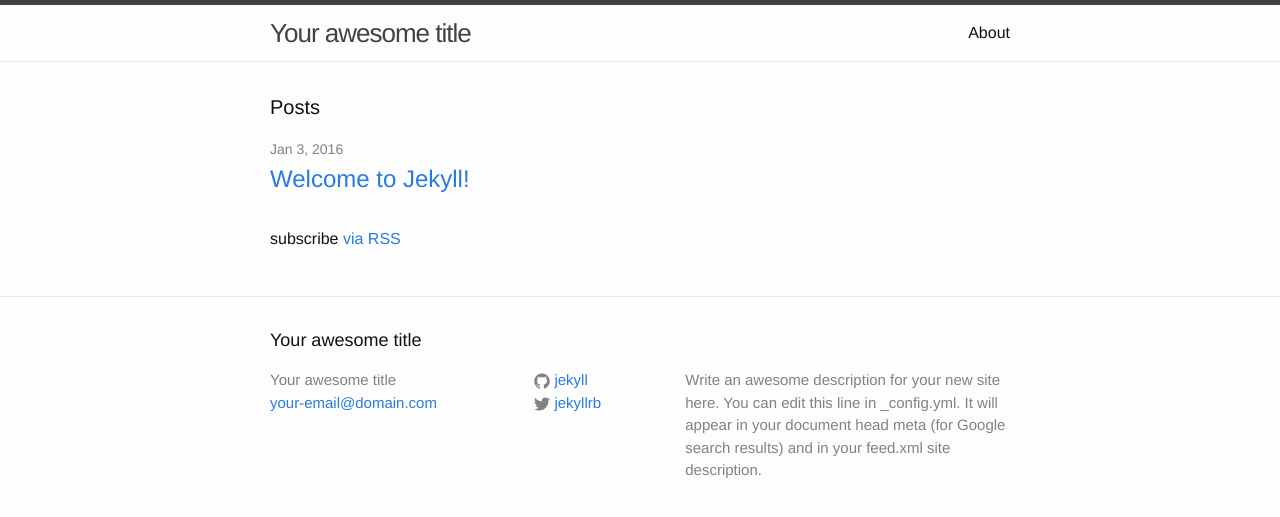
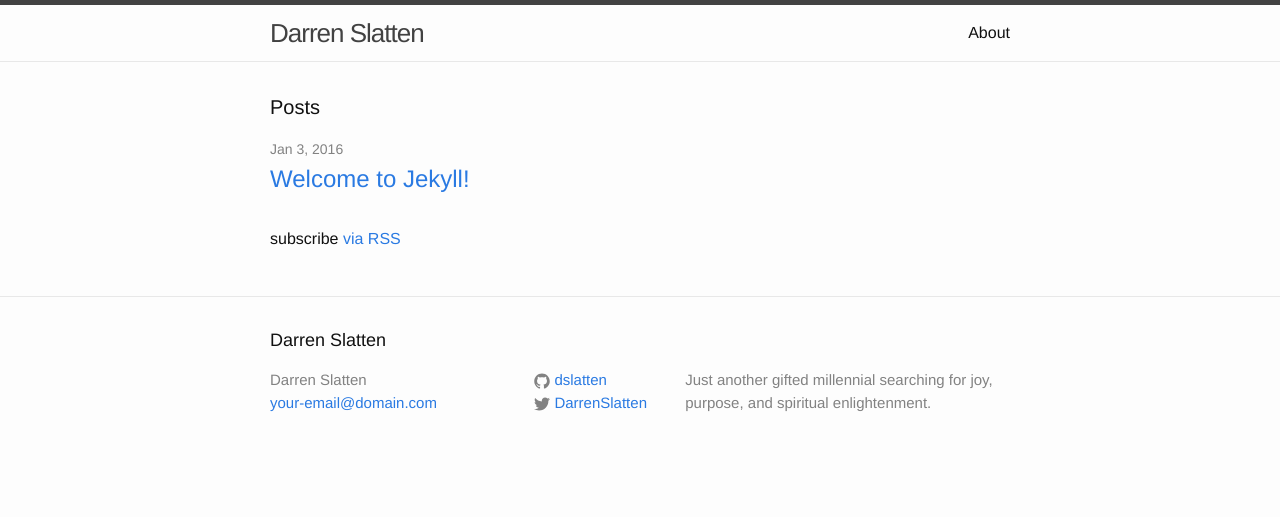
Before and after one commit to dslatten/dslatten.github.io, a Jekyll site: the page built from jekyll-index.html, in a window 1280 px wide. Shown: the top 517 px of the page. Built offline with Jekyll 4.4.1, drawn with Linux system fonts in a browser that asks for light colours.

Commit message:
Edited description
Edited title and description in config

```diff
--- a/_config.yml
+++ b/_config.yml
@@ -6,16 +6,14 @@
 # 'jekyll serve'. If you change this file, please restart the server process.
 
 # Site settings
-title: Your awesome title
+title: Darren Slatten
 email: your-email@domain.com
 description: > # this means to ignore newlines until "baseurl:"
-  Write an awesome description for your new site here. You can edit this
-  line in _config.yml. It will appear in your document head meta (for
-  Google search results) and in your feed.xml site description.
+  Just another gifted millennial searching for joy, purpose, and spiritual enlightenment.
 baseurl: "" # the subpath of your site, e.g. /blog
-url: "http://yourdomain.com" # the base hostname & protocol for your site
-twitter_username: jekyllrb
-github_username:  jekyll
+url: "http://darrenslatten.com" # the base hostname & protocol for your site
+twitter_username: DarrenSlatten
+github_username:  dslatten
 
 # Build settings
 markdown: kramdown
```
